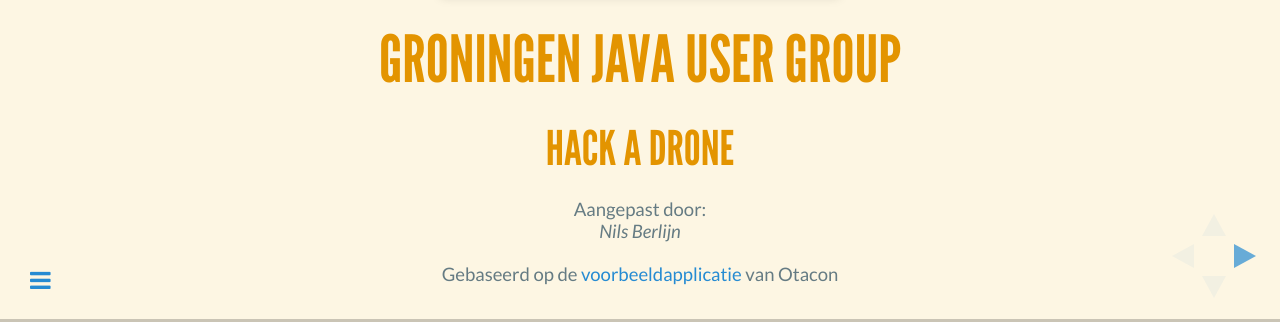
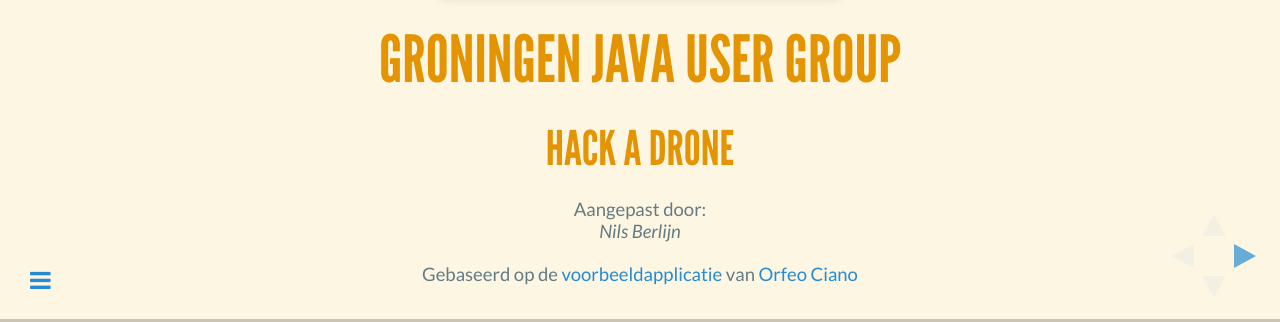
Before and after one commit to Ordina-JTech/hack-a-drone, a plain HTML site: page index.html in a window 1280 px wide. Shown: the part 478-800 px from the top of the page. Drawn offline with Linux system fonts and the light colour scheme; files whose address does not match are found by name.

Commit message:
author Orfeo Ciano added

```diff
--- a/index.html
+++ b/index.html
@@ -49,7 +49,7 @@
                 <small>Aangepast door: <br><i>Nils Berlijn</i></small>
             </p>
             <p>
-                <small>Gebaseerd op de <a href="https://github.com/Otacon/wifi_china_drone_controller">voorbeeldapplicatie</a> van Otacon</small>
+                <small>Gebaseerd op de <a href="https://github.com/Otacon/wifi_china_drone_controller">voorbeeldapplicatie</a> van <a href="https://github.com/Otacon">Orfeo Ciano</a></small>
             </p>
         </section>
 
```
